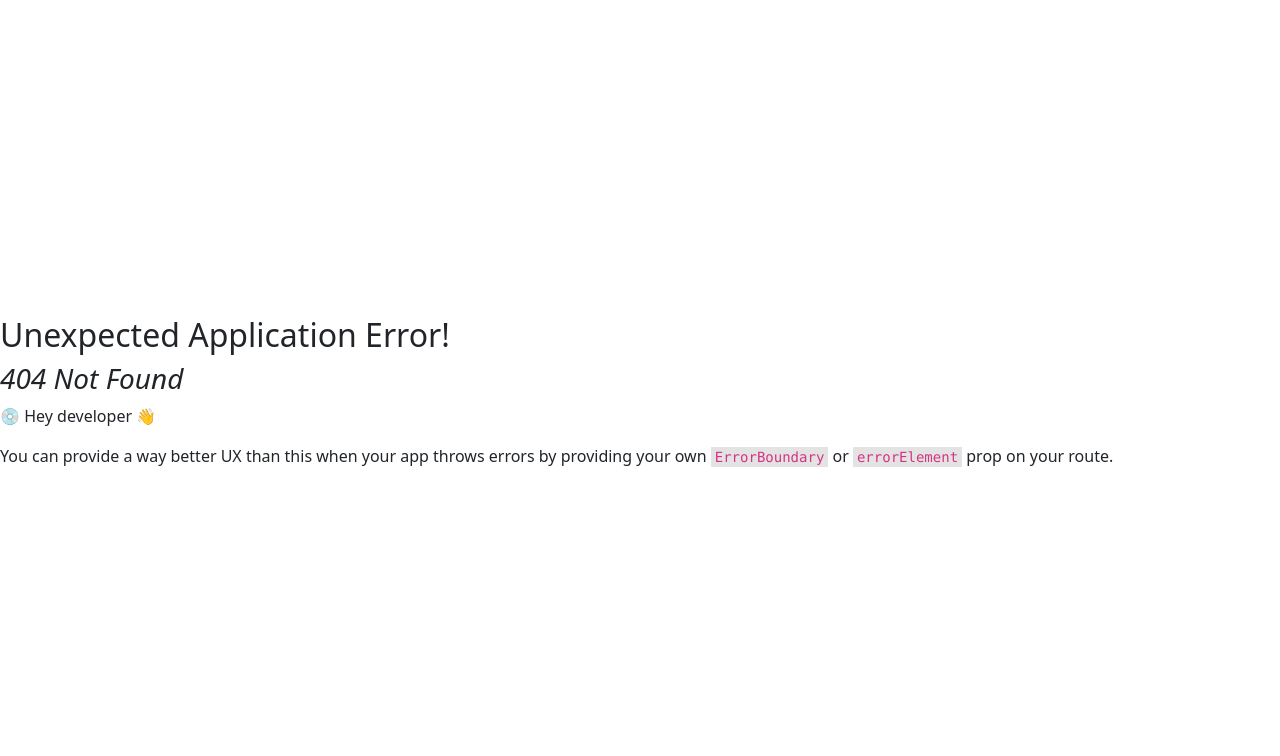
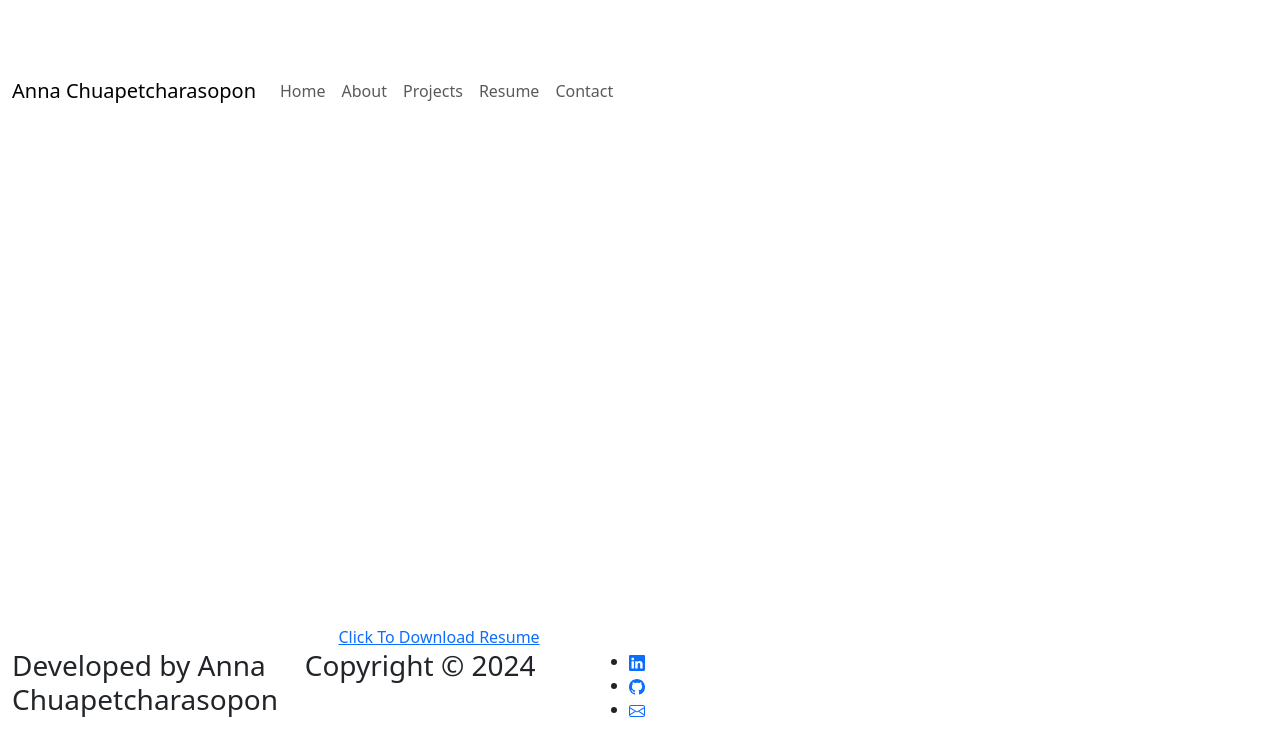
Before and after one commit to ahgeak/react_portfolio_anna, a React (Vite) app: page /resume in a window 1280 px wide. Before the commit this address had no page. Shown: the top 756 px of the page. Built offline with nearby package versions, Linux system fonts and the light colour scheme.

Commit message:
add resume component and content

```diff
--- /dev/null
+++ b/src/components/ResumeComponent.jsx
@@ -0,0 +1,14 @@
+import { Container, Button } from 'react-bootstrap';
+import { Link } from "react-router-dom";
+import resume from "../assets/images/Anna_Chuapetcharasopon_Resume.pdf";
+
+export default function ResumeComponent() {
+    return (
+        <Container>
+            <iframe src={resume} width="100%" height="500px" />
+            {/* <Button> */}
+                <Link to={ resume } className="d-flex justify-content-center" target="_blank" download>Click To Download Resume</Link>
+            {/* </Button> */}
+        </Container>
+    )
+}
--- a/src/main.jsx
+++ b/src/main.jsx
@@ -8,6 +8,7 @@ import Home from './pages/Home';
 import About from './pages/About';
 import Projects from './pages/Projects'
 import Contact from './pages/Contact';
+import Resume from './pages/Resume'
 import "./index.css";
 
 // Bootstrap CSS
@@ -50,6 +51,14 @@ const router = createBrowserRouter([
       </div>
     ),
   },
+  {
+    path: "/resume",
+    element: (
+      <div>
+        <Resume />
+      </div>
+    ),
+  },
 ]);
 
 ReactDOM.createRoot(document.getElementById("root")).render(
--- a/src/pages/Resume.jsx
+++ b/src/pages/Resume.jsx
@@ -0,0 +1,17 @@
+import React from 'react'
+
+import HeaderComponent from '../components/HeaderComponent';
+import FooterComponent from '../components/FooterComponent';
+import ResumeComponent from '../components/ResumeComponent';
+
+const About = () => {
+  return (
+    <React.Fragment>
+        <HeaderComponent />
+        <ResumeComponent />
+        <FooterComponent />
+    </React.Fragment>
+    );
+};
+
+export default About;
```
Also changed, not shown: 1 other file (tests, documents, lock files or other folders).
